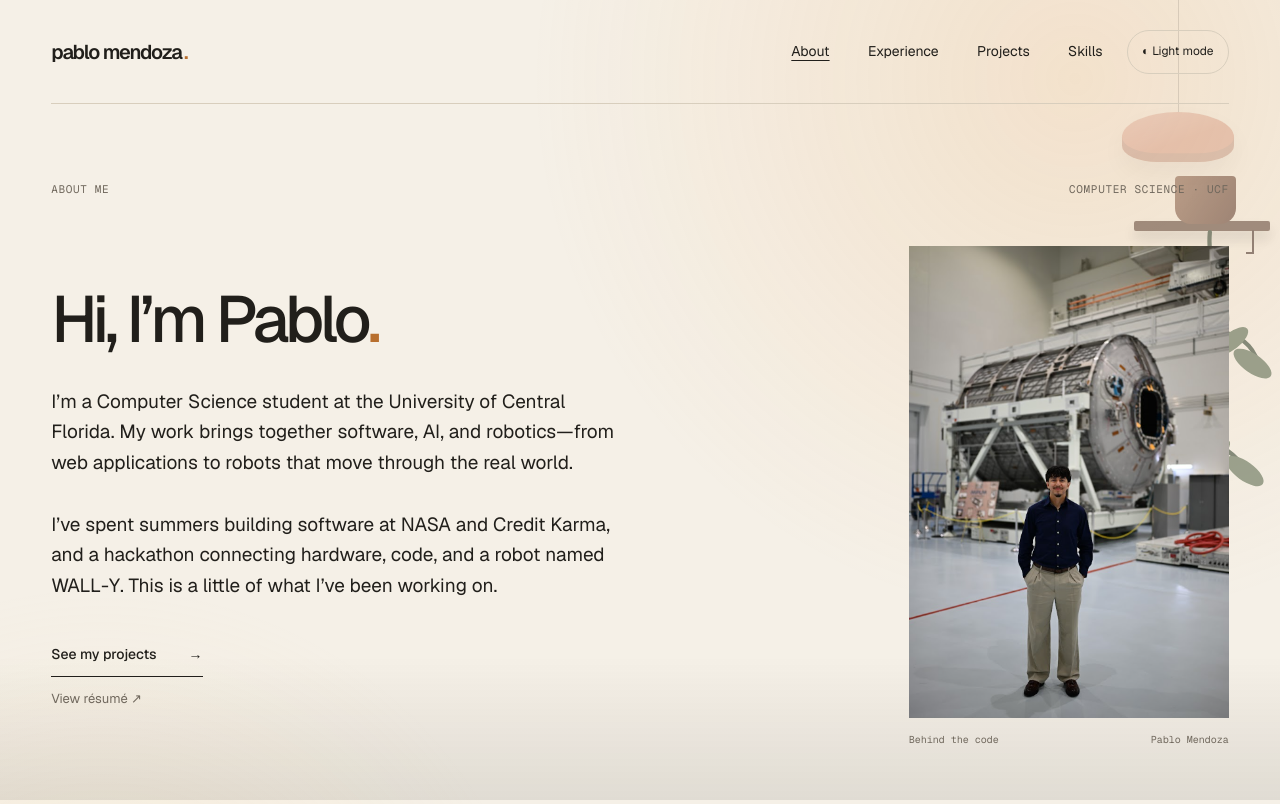
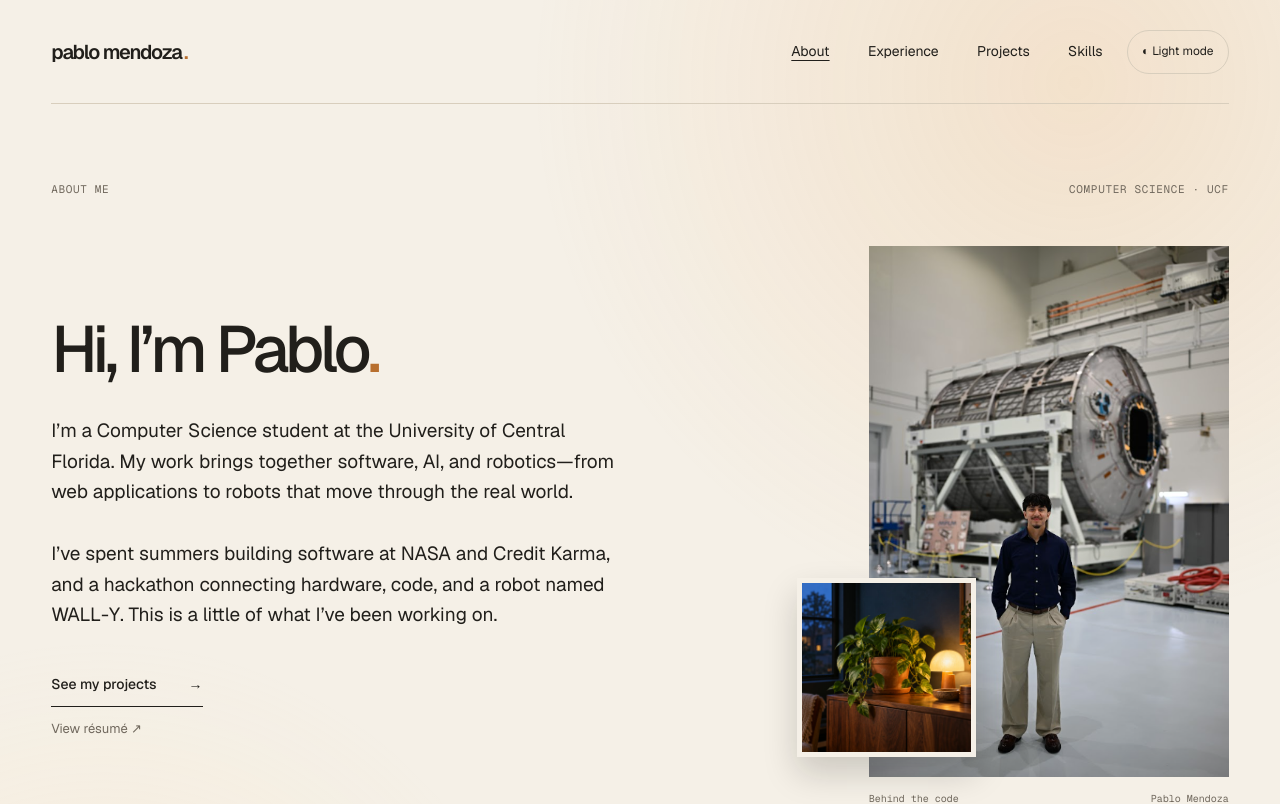
Before and after one commit to PabloMCodes/portfolio, a Next.js app: page /about in a window 1280 px wide. Shown: the top 804 px of the page. Built offline with nearby package versions, Linux system fonts and the light colour scheme.

Commit message:
Replace illustrated room scenery with plant vignette

```diff
--- a/src/app/about/page.tsx
+++ b/src/app/about/page.tsx
@@ -12,7 +12,13 @@ export default function AboutPage() {
         <a href="/projects" className={styles.textLink}>See my projects <span aria-hidden="true">→</span></a>
         <a href="/images/Pablo_Mendoza_Resume.pdf" className={styles.quietLink} target="_blank" rel="noreferrer">View résumé <span aria-hidden="true">↗</span></a>
       </div></div>
-      <figure className={styles.portrait}><Image src="/images/pablo-portrait.png" alt="Pablo standing in front of a large cylindrical spacecraft structure." width={488} height={719} sizes="(max-width: 600px) 78vw, (max-width: 900px) 240px, 320px" preload /><figcaption><span>Behind the code</span><span>Pablo Mendoza</span></figcaption></figure>
+      <figure className={styles.portrait}>
+        <div className={styles.portraitScene}>
+          <Image className={styles.portraitImage} src="/images/pablo-portrait.png" alt="Pablo standing in front of a large cylindrical spacecraft structure." width={488} height={719} sizes="(max-width: 600px) 70vw, (max-width: 900px) 240px, 350px" preload />
+          <Image className={styles.portraitStillLife} src="/images/cozy-plant-room.jpg" alt="" width={720} height={720} sizes="(max-width: 600px) 120px, 190px" />
+        </div>
+        <figcaption><span>Behind the code</span><span>Pablo Mendoza</span></figcaption>
+      </figure>
     </div>
     <div className={styles.heroFootnote}><span>Computer Science / University of Central Florida</span><span>Expected graduation — Aug 2027</span></div>
   </section></SiteShell>;
--- a/src/app/globals.css
+++ b/src/app/globals.css
@@ -9,10 +9,6 @@
   --accent: #b86f2e;
   --ambient-warm: rgb(231 158 79 / 18%);
   --ambient-soft: rgb(255 224 170 / 22%);
-  --plant: #60744e;
-  --plant-shadow: #3d5034;
-  --lamp-shade: #b84d2c;
-  --lamp-light: rgb(255 174 64 / 48%);
   --project-background: #202833;
   --project-foreground: #f5eee2;
   --project-muted: #cfc4b4;
@@ -33,10 +29,6 @@
   --accent: #efa85a;
   --ambient-warm: rgb(224 139 57 / 14%);
   --ambient-soft: rgb(255 196 112 / 8%);
-  --plant: #526d45;
-  --plant-shadow: #31472d;
-  --lamp-shade: #a83f25;
-  --lamp-light: rgb(255 154 45 / 42%);
   --project-background: #17253a;
   --project-foreground: #f2e9da;
   --project-muted: #c8baa7;
@@ -89,252 +81,6 @@
 
 .theme-toggle:hover {
   border-color: currentColor;
-}
-
-/* Literal room objects turn the warm palette into a quiet, lived-in scene. */
-.room-ambience {
-  position: fixed;
-  inset: 0;
-  z-index: 0;
-  overflow: hidden;
-  pointer-events: none;
-}
-
-/* Day mode keeps the room airy: botanical traces, not a fully lit interior. */
-:root:not([data-theme="dark"]) .pendant-light {
-  opacity: 0.24;
-}
-
-:root:not([data-theme="dark"]) .pendant-glow,
-:root:not([data-theme="dark"]) .pendant-bulb,
-:root:not([data-theme="dark"]) .table-lamp {
-  display: none;
-}
-
-:root:not([data-theme="dark"]) .plant-shelf {
-  opacity: 0.62;
-  filter: saturate(0.72);
-}
-
-/* Night mode becomes the actual room: warm fixtures against blue-hour walls. */
-:root[data-theme="dark"] .pendant-light {
-  opacity: 0.78;
-}
-
-:root[data-theme="dark"] .plant-shelf {
-  opacity: 0.9;
-  filter:
-    drop-shadow(-1px 0 rgb(239 168 90 / 18%))
-    drop-shadow(0.6rem 0.8rem 0.8rem rgb(2 8 15 / 28%));
-}
-
-:root[data-theme="dark"] .table-lamp {
-  opacity: 0.88;
-}
-
-/* Inner pages borrow the mood without recreating the entire room. */
-.room-ambience:not([data-room-page="about"]) .table-lamp {
-  display: none;
-}
-
-.room-ambience:not([data-room-page="about"]) .plant-shelf {
-  top: 10rem;
-  transform: scale(0.82);
-  transform-origin: top right;
-}
-
-.room-ambience[data-room-page="projects"] .pendant-light {
-  display: none;
-}
-
-.room-ambience[data-room-page="skills"] .pendant-light {
-  right: 2rem;
-  opacity: 0.32;
-}
-
-.room-ambience::after {
-  content: "";
-  position: absolute;
-  inset: auto 0 0;
-  height: 18vh;
-  background: linear-gradient(to top, rgb(24 19 14 / 9%), transparent);
-}
-
-.pendant-light {
-  position: absolute;
-  top: 0;
-  right: clamp(0.5rem, 3vw, 3rem);
-  width: 8rem;
-  height: 16rem;
-}
-
-.pendant-cord {
-  position: absolute;
-  top: 0;
-  left: 50%;
-  width: 1px;
-  height: 7.5rem;
-  background: color-mix(in srgb, var(--foreground) 52%, transparent);
-}
-
-.pendant-glow {
-  position: absolute;
-  top: 5.5rem;
-  left: 50%;
-  width: 19rem;
-  height: 17rem;
-  border-radius: 50%;
-  background: radial-gradient(circle at 50% 15%, var(--lamp-light), transparent 66%);
-  transform: translateX(-50%);
-  filter: blur(8px);
-}
-
-.pendant-shade {
-  position: absolute;
-  top: 7rem;
-  left: 50%;
-  width: 7rem;
-  height: 3.15rem;
-  border-radius: 70% 70% 45% 45%;
-  background: linear-gradient(160deg, color-mix(in srgb, var(--lamp-shade) 72%, white), var(--lamp-shade) 55%);
-  box-shadow: inset 0 -0.55rem 0 rgb(55 24 15 / 34%), 0 0.7rem 1.8rem rgb(39 20 10 / 18%);
-  transform: translateX(-50%);
-}
-
-.pendant-bulb {
-  position: absolute;
-  top: 9.1rem;
-  left: 50%;
-  width: 1rem;
-  height: 1rem;
-  border-radius: 50%;
-  background: #ffd38a;
-  box-shadow: 0 0 1rem 0.35rem var(--lamp-light);
-  transform: translateX(-50%);
-}
-
-.plant-shelf {
-  position: absolute;
-  z-index: 2;
-  top: clamp(11rem, 22vh, 15rem);
-  right: max(0.65rem, calc((100vw - 90rem) / 2 + 0.65rem));
-  width: 8.5rem;
-  height: 22rem;
-  color: var(--plant);
-}
-
-.plant-stem {
-  fill: none;
-  stroke: var(--plant-shadow);
-  stroke-linecap: round;
-  stroke-width: 5;
-}
-
-.plant-leaves { fill: currentColor; }
-
-.shelf-board {
-  position: absolute;
-  top: 2.8rem;
-  right: 0;
-  width: 8.5rem;
-  height: 0.65rem;
-  border-radius: 2px;
-  background: #76513c;
-  box-shadow: 0 0.5rem 0.8rem rgb(19 13 9 / 18%);
-}
-
-.shelf-bracket {
-  position: absolute;
-  top: 3.35rem;
-  right: 1rem;
-  width: 0.5rem;
-  height: 1.5rem;
-  border-right: 2px solid #5d4031;
-  border-bottom: 2px solid #5d4031;
-}
-
-.shelf-pot {
-  position: absolute;
-  z-index: 2;
-  top: 0;
-  right: 2.1rem;
-  width: 3.8rem;
-  height: 3rem;
-  border-radius: 0.25rem 0.25rem 1rem 1rem;
-  background: linear-gradient(120deg, #a36c4c, #744631);
-}
-
-.shelf-vine {
-  position: absolute;
-  top: 1.7rem;
-  right: -0.2rem;
-  width: 8rem;
-  height: 19rem;
-  overflow: visible;
-}
-
-.table-lamp {
-  position: absolute;
-  right: clamp(0.5rem, 2vw, 2rem);
-  bottom: 1rem;
-  width: 6rem;
-  height: 9rem;
-}
-
-.table-lamp-glow {
-  position: absolute;
-  top: -3rem;
-  left: 50%;
-  width: 15rem;
-  height: 15rem;
-  border-radius: 50%;
-  background: radial-gradient(circle, var(--lamp-light), transparent 65%);
-  transform: translateX(-50%);
-  filter: blur(8px);
-}
-
-.table-lamp-shade {
-  position: absolute;
-  top: 1rem;
-  left: 50%;
-  width: 5.25rem;
-  height: 2.4rem;
-  border-radius: 60% 60% 38% 38%;
-  background: var(--lamp-shade);
-  box-shadow: inset 0 -0.4rem 0 rgb(59 22 13 / 30%);
-  transform: translateX(-50%);
-}
-
-.table-lamp-stem {
-  position: absolute;
-  top: 3.2rem;
-  left: 50%;
-  width: 0.3rem;
-  height: 3.7rem;
-  background: #a4734c;
-  transform: translateX(-50%);
-}
-
-.table-lamp-base {
-  position: absolute;
-  bottom: 1.3rem;
-  left: 50%;
-  width: 3.5rem;
-  height: 0.7rem;
-  border-radius: 50%;
-  background: #795038;
-  transform: translateX(-50%);
-}
-
-@media (max-width: 900px) {
-  .pendant-light { right: 1rem; transform: scale(0.78); transform-origin: top right; }
-  .table-lamp { display: none; }
-  .plant-shelf { top: 9rem; right: 0.35rem; transform: scale(0.68); transform-origin: top right; }
-}
-
-@media (max-width: 600px) {
-  .pendant-light { opacity: 0.62; transform: scale(0.58); transform-origin: top right; }
-  .plant-shelf { display: none; }
 }
 
 .celestial-transition {
--- a/src/app/home.module.css
+++ b/src/app/home.module.css
@@ -1,12 +1,5 @@
 /* Shared page details: quiet labels, accessible links, and a compact header. */
 .home { isolation: isolate; }
-
-.header,
-.home main,
-.footer {
-  position: relative;
-  z-index: 1;
-}
 
 .header,
 .navigation,
@@ -122,7 +115,7 @@
 
 .heroLayout {
   display: grid;
-  grid-template-columns: minmax(0, 1fr) minmax(0, 320px);
+  grid-template-columns: minmax(0, 1fr) minmax(0, 360px);
   align-items: center;
   gap: clamp(2rem, 5vw, 5rem);
   margin-top: 3rem;
@@ -130,6 +123,25 @@
 
 .portrait {
   margin: 0;
+}
+
+.portraitScene {
+  position: relative;
+}
+
+.portrait .portraitImage {
+  width: 100%;
+}
+
+.portrait .portraitStillLife {
+  position: absolute;
+  left: -4.5rem;
+  bottom: 1.25rem;
+  width: clamp(9rem, 14vw, 12rem);
+  aspect-ratio: 1;
+  object-fit: cover;
+  border: 5px solid var(--background);
+  box-shadow: 0 1rem 2rem rgb(15 19 11 / 18%);
 }
 
 .portrait img,
@@ -545,7 +557,7 @@
   }
 
   .heroLayout {
-    grid-template-columns: minmax(0, 1fr) 240px;
+    grid-template-columns: minmax(0, 1fr) 280px;
     gap: 1.5rem;
   }
 
@@ -584,9 +596,15 @@
   }
 
   .portrait {
-    width: 85%;
-    max-width: 320px;
+    width: 100%;
+    max-width: 340px;
     justify-self: end;
+  }
+
+  .portrait .portraitStillLife {
+    left: -1.25rem;
+    width: 38%;
+    border-width: 4px;
   }
 
   .header {
--- a/src/components/room-ambience.tsx
+++ /dev/null
@@ -1,39 +0,0 @@
-export function RoomAmbience({ page }: { page: string }) {
-  return (
-    <div className="room-ambience" data-room-page={page} aria-hidden="true">
-      <div className="pendant-light">
-        <span className="pendant-cord" />
-        <span className="pendant-glow" />
-        <span className="pendant-shade" />
-        <span className="pendant-bulb" />
-      </div>
-
-      <div className="plant-shelf">
-        <span className="shelf-board" />
-        <span className="shelf-bracket" />
-        <span className="shelf-pot" />
-        <svg className="shelf-vine" viewBox="0 0 150 310">
-          <path className="plant-stem" d="M76 11c-5 58 31 72 17 125-9 35-49 43-39 89 5 25 28 38 26 76M77 63c-25 4-38 17-49 36M92 128c27 7 38 22 42 43M56 201c-24 4-37 18-43 38M73 258c25 5 38 19 48 38" />
-          <g className="plant-leaves">
-            <ellipse cx="32" cy="92" rx="25" ry="11" transform="rotate(-35 32 92)" />
-            <ellipse cx="60" cy="72" rx="24" ry="11" transform="rotate(32 60 72)" />
-            <ellipse cx="126" cy="165" rx="26" ry="11" transform="rotate(35 126 165)" />
-            <ellipse cx="101" cy="139" rx="24" ry="10" transform="rotate(-38 101 139)" />
-            <ellipse cx="20" cy="234" rx="25" ry="11" transform="rotate(-30 20 234)" />
-            <ellipse cx="48" cy="214" rx="24" ry="10" transform="rotate(37 48 214)" />
-            <ellipse cx="117" cy="291" rx="26" ry="11" transform="rotate(36 117 291)" />
-            <ellipse cx="80" cy="269" rx="23" ry="10" transform="rotate(-35 80 269)" />
-          </g>
-        </svg>
-      </div>
-
-      <div className="table-lamp">
-        <span className="table-lamp-glow" />
-        <span className="table-lamp-shade" />
-        <span className="table-lamp-stem" />
-        <span className="table-lamp-base" />
-      </div>
-
-    </div>
-  );
-}
--- a/src/components/site-shell.tsx
+++ b/src/components/site-shell.tsx
@@ -1,5 +1,4 @@
 import { Container } from "@/components/container";
-import { RoomAmbience } from "@/components/room-ambience";
 import { ThemeToggle } from "@/components/theme-toggle";
 import styles from "@/app/home.module.css";
 
@@ -11,7 +10,6 @@ const navigation = [
 export function SiteShell({ children, currentPath }: { children: React.ReactNode; currentPath: string }) {
   return (
     <Container id="top" className={styles.home}>
-      <RoomAmbience page={currentPath.slice(1)} />
       <a href="#main" className={styles.skipLink}>Skip to content</a>
       <header className={styles.header}>
         <a href="/about" className={styles.wordmark} aria-label="Pablo Mendoza, about">pablo mendoza<span aria-hidden="true">.</span></a>
```
Also changed, not shown: public/images/cozy-plant-room.jpg (added).
